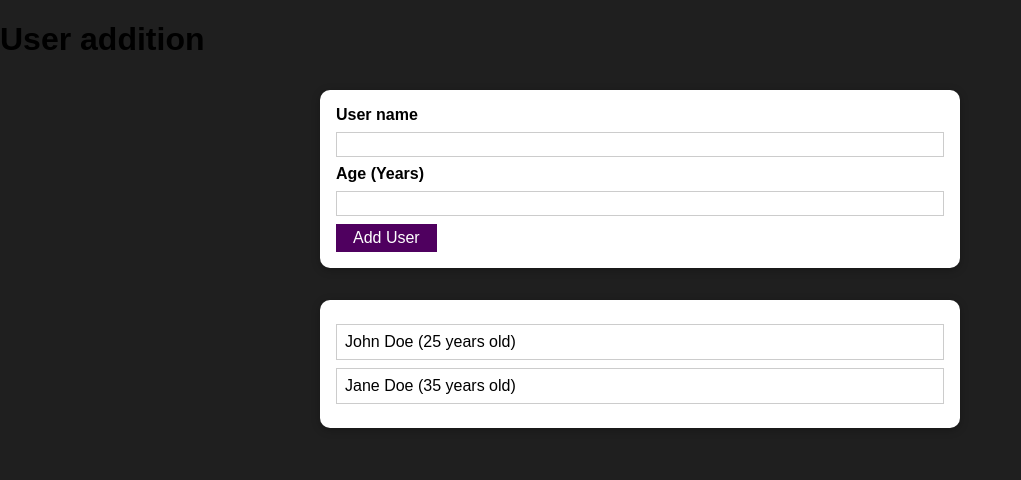
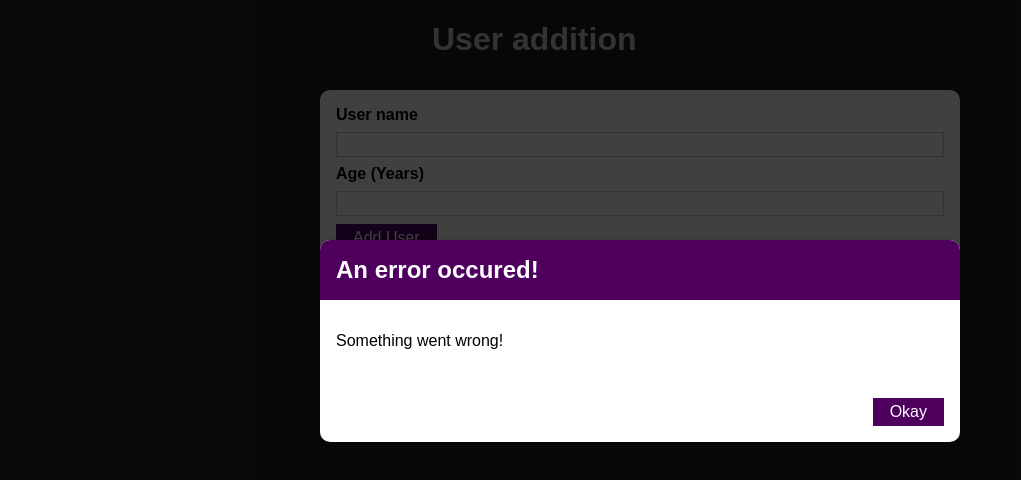
Before and after one commit to SuryaKrishnaMoorthy/user-addition-8-components, a React (Create React App) app: page / in a window 1280 px wide. Shown: the top 480 px of the page, without its empty margins (0-1021 px from the left). Built offline with nearby package versions, Linux system fonts and the light colour scheme.

Commit message:
add error modal and styling

```diff
--- a/src/App.js
+++ b/src/App.js
@@ -1,22 +1,20 @@
+import React, { useState } from 'react';
+
 import AddUser from './components/Users/AddUser/AddUser';
 import UsersList from './components/Users/UsersList/UsersList';
 
 function App() {
-  const users = [{
-    id: 1,
-    name: 'John Doe',
-    age: 25
-  }, {
-    id: 2,
-    name: 'Jane Doe',
-    age: 35
-  }];
+  const [usersList, setUsersList] = useState([]);
+
+  const addUserHandler = (uName, uAge) => {
+    setUsersList((prevUsersList) => [...prevUsersList, { id: Math.random().toString(), name: uName, age: uAge }])
+  }
 
   return (
     <div className="App">
-      <h1>User addition</h1>
-      <AddUser />
-      <UsersList users={users} />
+      <h1 style={{ color: "#ccc", marginLeft: "27rem" }}>User addition</h1>
+      <AddUser onAddUser={ addUserHandler } />
+      <UsersList users={ usersList } />
     </div>
   );
 }
--- /dev/null
+++ b/src/components/UI/Card/ErrorModal.js
@@ -0,0 +1,24 @@
+import Button from './Button';
+import Card from './Card';
+import classes from './ErrorModal.module.css';
+
+const ErrorModal = (props) => {
+	return (
+		<div>
+			<div className={classes.backdrop} />
+			<Card className={classes.modal}>
+				<header className={classes.header}>
+					<h2>{ props.title }</h2>
+				</header>
+				<div className={classes.content}>
+					<p>{ props.message }</p>
+				</div>
+				<footer className={classes.actions}>
+					<Button>Okay</Button>
+				</footer>
+			</Card>
+		</div>
+	)
+}
+
+export default ErrorModal;
--- /dev/null
+++ b/src/components/UI/Card/ErrorModal.module.css
@@ -0,0 +1,45 @@
+.backdrop {
+	position: fixed;
+	top: 0;
+	left: 0;
+	width: 100%;
+	height: 100vh;
+	z-index: 10;
+	background: rgba(0, 0, 0, 0.75);
+}
+
+.modal {
+	position: fixed;
+	top: 30vh;
+	left: 10%;
+	width: 80%;
+	z-index: 100;
+	overflow: hidden;
+}
+
+.header {
+	background: #4f005f;
+	padding: 1rem;
+}
+
+.header h2 {
+	margin: 0;
+	color: white;
+}
+
+.content {
+	padding: 1rem;
+}
+
+.actions {
+	padding: 1rem;
+	display: flex;
+	justify-content: flex-end;
+}
+
+@media (min-width: 768px) {
+	.modal {
+		left: calc(50% - 20rem);
+		width: 40rem;
+	}
+}
--- a/src/components/Users/AddUser/AddUser.js
+++ b/src/components/Users/AddUser/AddUser.js
@@ -1,8 +1,11 @@
 import React, { useState } from 'react';
 
 import Card from '../../UI/Card/Card';
+import ErrorModal from '../../UI/Card/ErrorModal';
 import Button from '../../UI/Card/Button';
 import classes from './AddUser.module.css';
+
+
 const AddUser = (props) => {
 	const [ enteredUsername, setEnteredUsername ] = useState("");
 	const [ enteredAge, setEnteredAge ] = useState("");
@@ -20,12 +23,15 @@
 		if(enteredUsername.trim().length === 0 || enteredAge.trim().length === 0) return;
 		if(+enteredAge < 1) return;
 
-		console.log(enteredUsername, enteredAge);
+		props.onAddUser(enteredUsername, enteredAge)
+
 		setEnteredUsername('');
 		setEnteredAge('');
 	}
 
 		return (
+			<div>
+				<ErrorModal title={"An error occured!"} message={" Something went wrong!"} />
 				<Card className={ classes.input }>
 					<form onSubmit={ addUserHandler }>
 							<label htmlFor="userName">User name</label>
@@ -35,6 +41,7 @@
 							<Button type="submit">Add User</Button>
 					</form>
 				</Card>
+			</div>
 		)
 }
 
--- a/src/components/Users/UsersList/UsersList.js
+++ b/src/components/Users/UsersList/UsersList.js
@@ -2,8 +2,8 @@
 import classes from './UsersList.module.css';
 
 const UsersList = (props) => {
-
 	return (
+		<div>
 			<Card className={classes.users}>
 				<ul>
 						{props.users.map(user => (
@@ -13,6 +13,7 @@
 						))}
 				</ul>
 			</Card>
+		</div>
 	)
 }
 
```
Lines whose indentation alone changed are shown as unchanged.
